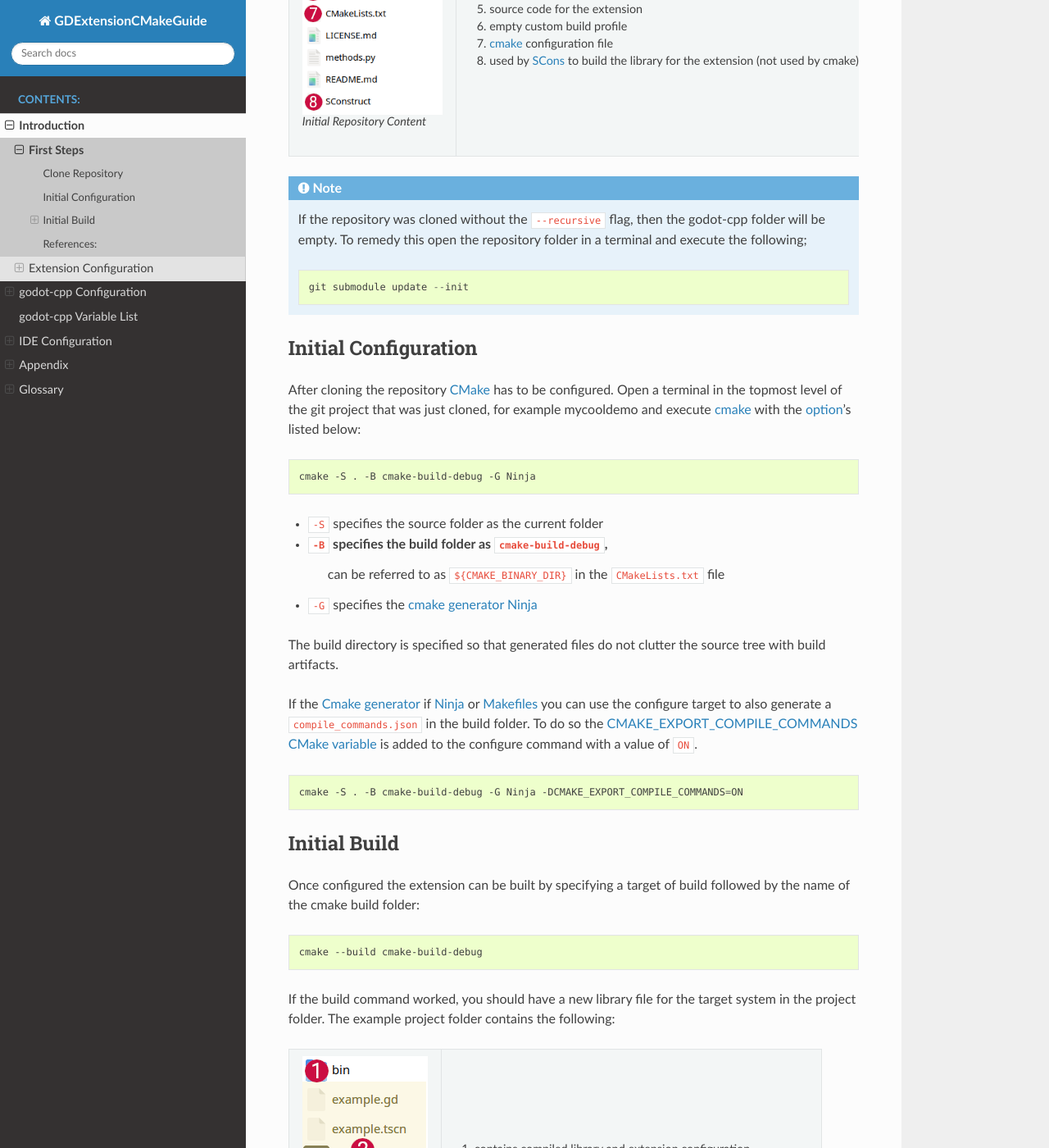
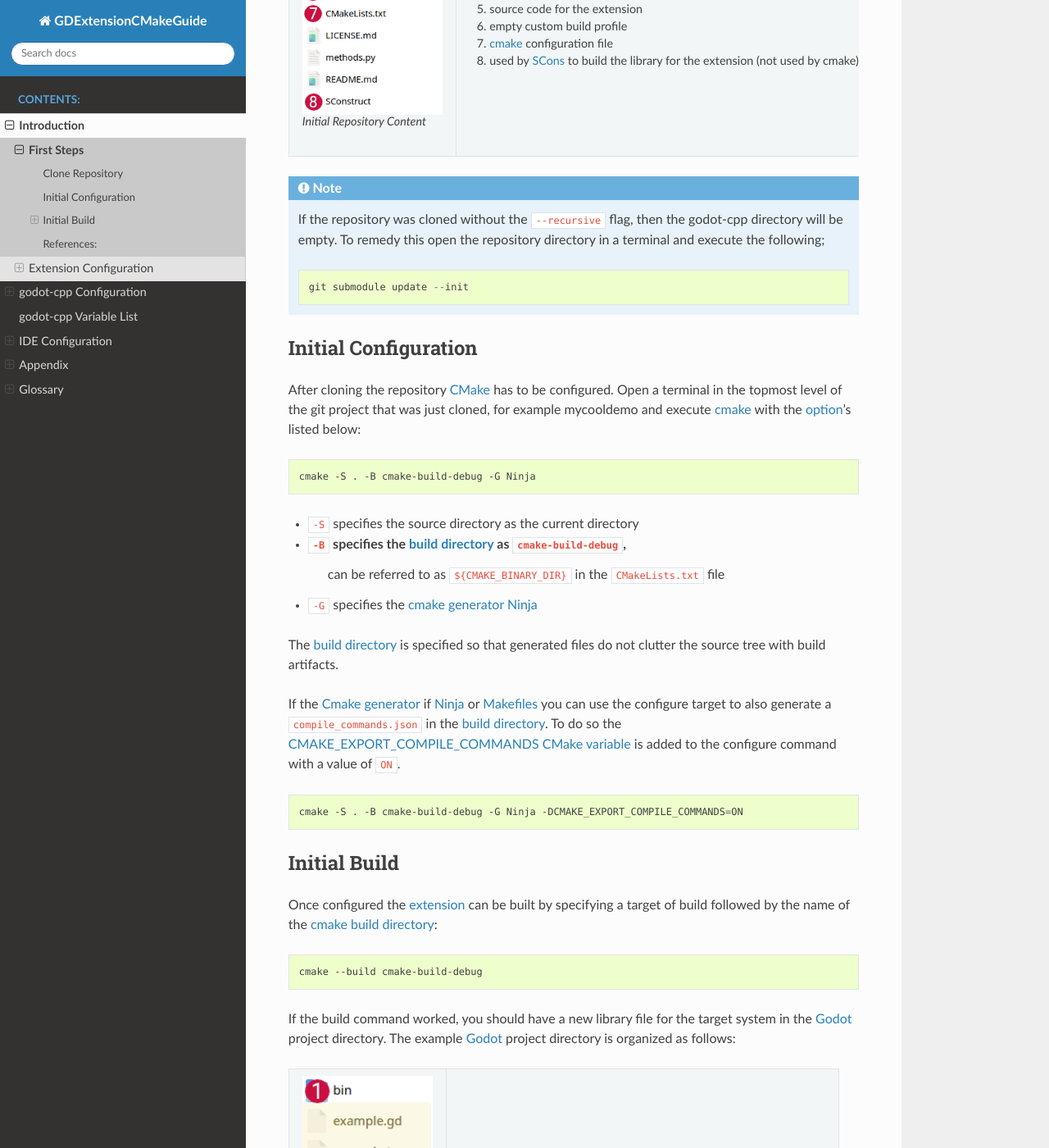
Before and after one commit to silenuz/GDExtension_CMake, a Sphinx documentation site: the page built from docs/source/introduction/first_steps.rst, in a window 1280 px wide and 1400 px high, scrolled down 762 px. Shown: the whole window at 82% size. Built offline with Sphinx 7.4.7 and the Read the Docs theme 3.1.0, drawn with Linux system fonts in a browser that asks for light colours; some of the changed text lies outside the part shown.

Commit message:
more glossary terms, more external links, some small changes to first steps

```diff
--- a/docs/source/appendix/external_docs.rst
+++ b/docs/source/appendix/external_docs.rst
@@ -11,6 +11,7 @@ CMake
 * `CMake variable`_ (Variable Description)
 * `CMake variables`_ (List of CMake variables)
 * `CMAKE_EXPORT_COMPILE_COMMANDS`_
+* `CMAKE_BINARY_DIR`_
 
 Godot
 =====
--- a/docs/source/index.rst
+++ b/docs/source/index.rst
@@ -3,7 +3,7 @@
    You can adapt this file completely to your liking, but it should at least
    contain the root `toctree` directive.
 
-Version: Rough Draft 02 (28/04/2026)
+Version: Rough Draft 02 (29/04/2026)
 
 CMake Guide For GDExtensions
 ----------------------------
--- a/docs/source/introduction/first_steps.rst
+++ b/docs/source/introduction/first_steps.rst
@@ -29,7 +29,7 @@ The :term:`godot cpp template` is organized as follows:
           :width: 100%
 
           Initial Repository Content
-     - #. bin folder
+     - #. bin directory
        #. :term:`extension documentation` for classes in the extension
        #. :term:`godot cpp` bindings for the extension
        #. example :term:`Godot` project
@@ -39,8 +39,8 @@ The :term:`godot cpp template` is organized as follows:
        #. used by :term:`SCons` to build the library for the extension (not used by cmake)
 
 .. note::
-    If the repository was cloned without the ``--recursive`` flag, then the godot-cpp folder will be empty.  To remedy
-    this open the repository folder in a terminal and execute the following;
+    If the repository was cloned without the ``--recursive`` flag, then the godot-cpp directory will be empty.  To remedy
+    this open the repository directory in a terminal and execute the following;
 
     .. code::
 
@@ -57,12 +57,12 @@ listed below:
 
    cmake -S . -B cmake-build-debug -G Ninja
 
-* ``-S`` specifies the source folder as the current folder
-* ``-B`` specifies the build folder as ``cmake-build-debug``,
+* ``-S`` specifies the source directory as the current directory
+* ``-B`` specifies the :term:`build directory` as ``cmake-build-debug``,
     can be referred to as ``${CMAKE_BINARY_DIR}`` in the ``CMakeLists.txt`` file
 * ``-G`` specifies the :term:`cmake` :term:`generator` :term:`Ninja`
 
-The build directory is specified so that generated files do not clutter the source tree with build
+The :term:`build directory` is specified so that generated files do not clutter the source tree with build
 artifacts.
 
 ..
@@ -80,7 +80,7 @@ artifacts.
 
 If the :term:`Cmake` :term:`generator` if :term:`Ninja`
 or `Makefiles <https://cmake.org/cmake/help/latest/manual/cmake-generators.7.html#makefile-generators>`_
-you can use the configure target to also generate a ``compile_commands.json`` in the build folder. To do so the
+you can use the configure target to also generate a ``compile_commands.json`` in the :term:`build directory`. To do so the
 :term:`CMAKE_EXPORT_COMPILE_COMMANDS` :term:`CMake` :term:`variable` is added to the configure command with a value of ``ON``.
 
 .. code:: shell
@@ -91,15 +91,15 @@ you can use the configure target to also generate a ``compile_commands.json`` in
 Initial Build
 =============
 
-Once configured the extension can be built by specifying a target of build followed by the name
-of the cmake build folder:
+Once configured the :term:`extension` can be built by specifying a target of build followed by the name
+of the :term:`cmake` :term:`build directory`:
 
 .. code:: shell
 
    cmake --build cmake-build-debug
 
 If the build command worked, you should have a new library file for the
-target system in the project folder.  The example project folder contains the following:
+target system in the :term:`Godot` project directory.  The example :term:`Godot` project directory is organized as follows:
 
 .. list-table::
    :widths: 20 50
@@ -108,12 +108,12 @@ target system in the project folder.  The example project folder contains the fo
    * - .. figure:: img/project_content.png
           :width: 100%
 
-          Project Folder
+          Godot Project directory
      - #. contains compiled library and extension configuration
        #. standard :term:`Godot` project.
 
 
-The bin folder of the project contains the output of the build.
+The bin directory of the :term:`Godot` project contains the output of the build.
 
 .. list-table::
    :widths: 20 50
@@ -122,15 +122,15 @@ The bin folder of the project contains the output of the build.
    * - .. figure:: img/project_bin.png
           :width: 100%
 
-          Project Bin Folder
-     - #. compiled libraries for target systems indicated by folder name
+          Project Bin directory
+     - #. compiled libraries for target systems indicated by directory name
        #. :term:`.gdextension file`
 
 
 Verify the Build
 ^^^^^^^^^^^^^^^^^^^
 
-In the :term:`Godot` project's bin folder, open the folder corresponding to the target build system.
+In the :term:`Godot` project's bin directory, open the directory corresponding to the target build system.
 There should be a library created there that will be named ``EXTENSION-NAME.linux.template_debug.x86_64.so``.
 
 Now open ``example.gdextension`` which is the configuration file for the extension.
@@ -152,12 +152,12 @@ Failure to do so will result in a file not found error when the project is opene
 
 Testing the Build
 ^^^^^^^^^^^^^^^^^
-The project can now be tested by launching the Godot editor and importing the project folder, or alternatively
-the command line can be used to launch the Godot editor and load the project.  To do so the command is
+The :term:`extension` can now be tested by launching the :term:`Godot` editor and importing the :term:`Godot` project directory, or alternatively
+the command line can be used to launch the :term:`Godot` editor and load the project.  To do so the command is
 
-``/path/to/godot.executable --editor --path /absolute/path/to/project``
+``/path/to/godot.executable --editor --path /absolute/path/to/godot_project_folder``
 
-After the project is loaded in the editor, the extension can be tested by running the main scene which should print the following to the console.
+Once the project is loaded in the editor, the :term:`extension` can be tested by running the main scene, which should print the following to the console.
 
 ::
 
--- a/docs/source/share/links.rst
+++ b/docs/source/share/links.rst
@@ -5,6 +5,7 @@
 .. _CMake variable: https://cmake.org/cmake/help/latest/manual/cmake-language.7.html#cmake-language-variables
 .. _CMake variables: https://cmake.org/cmake/help/latest/manual/cmake-variables.7.html
 .. _CMAKE_EXPORT_COMPILE_COMMANDS: https://cmake.org/cmake/help/latest/variable/CMAKE_EXPORT_COMPILE_COMMANDS.html
+.. _CMAKE_BINARY_DIR: https://cmake.org/cmake/help/latest/variable/CMAKE_BINARY_DIR.html
 
 .. _Godot CPP Template: https://github.com/godotengine/godot-cpp-template
 .. _Godot: https://godotengine.org/
```
Also changed, not shown: docs/source/glossary.rst (+22 -1 lines).
